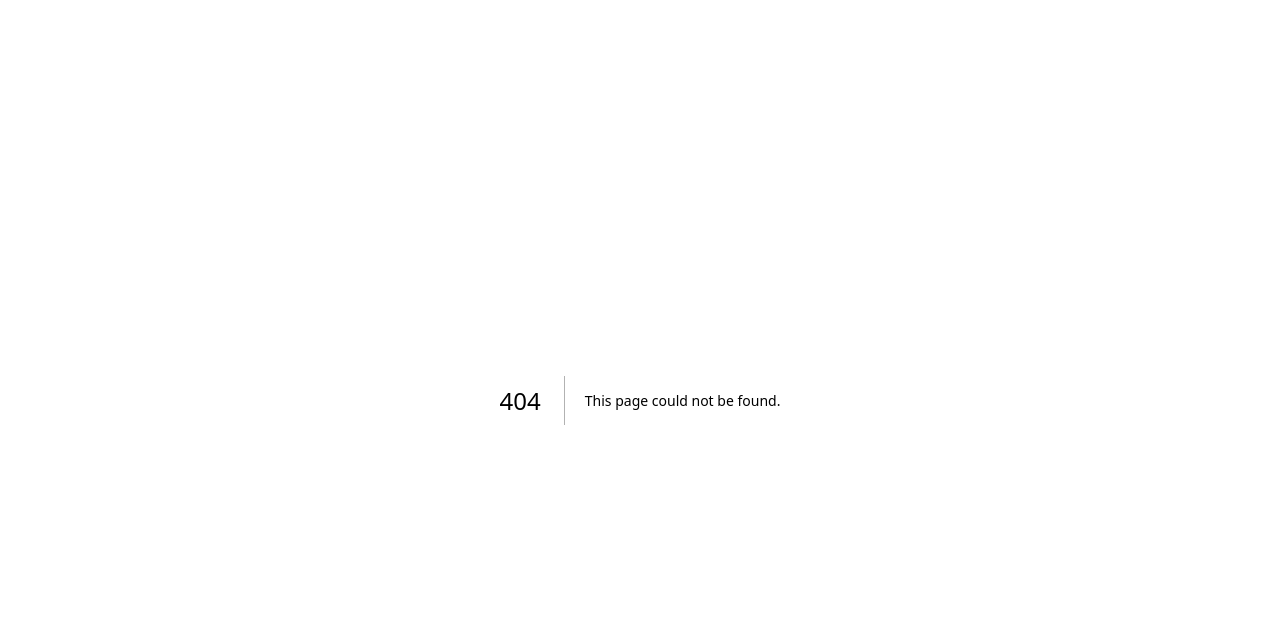
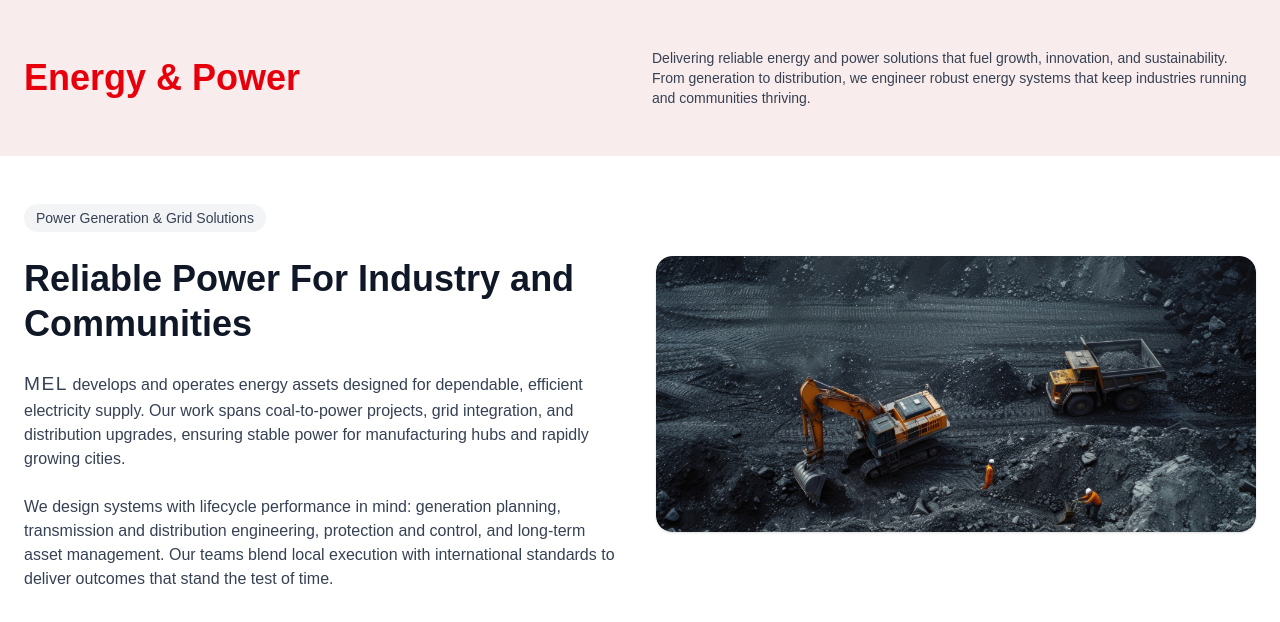
Before and after one commit to kimmierwang/morsa-energy, a Next.js app: page /power in a window 1280 px wide. Before the commit this address had no page. Shown: the top 622 px of the page. Built offline with nearby package versions, Linux system fonts and the light colour scheme.

Commit message:
Add new Energy & Power page
cgen-7ed8ba8a21ac45d5980e7d5aca70ba34

```diff
--- /dev/null
+++ b/app/power/page.tsx
@@ -0,0 +1,43 @@
+import Image from "next/image";
+import React from "react";
+
+export default function PowerPage() {
+  return (
+    <div className="bg-white text-gray-900">
+      {/* Hero banner */}
+      <section className="bg-[#f9ecec] py-12">
+        <div className="max-w-7xl mx-auto px-6">
+          <div className="grid grid-cols-1 md:grid-cols-2 gap-6 items-center">
+            <h1 className="text-3xl md:text-4xl font-bold text-red-600">Energy &amp; Power</h1>
+            <p className="text-sm text-gray-700">
+              Delivering reliable energy and power solutions that fuel growth, innovation, and sustainability. From generation to distribution, we engineer robust energy systems that keep industries running and communities thriving.
+            </p>
+          </div>
+        </div>
+      </section>
+
+      {/* Main content */}
+      <main className="max-w-7xl mx-auto px-6 py-12">
+        <div className="mb-6">
+          <span className="inline-block bg-gray-100 text-gray-700 px-3 py-1 rounded-full text-sm">Power Generation &amp; Grid Solutions</span>
+        </div>
+
+        <section className="grid grid-cols-1 md:grid-cols-2 gap-8 items-start">
+          <div>
+            <h2 className="text-3xl md:text-4xl font-extrabold leading-tight mb-6">Reliable Power For Industry and Communities</h2>
+            <p className="text-gray-700 mb-6">
+              <span className="mel-acronym">MEL</span> develops and operates energy assets designed for dependable, efficient electricity supply. Our work spans coal-to-power projects, grid integration, and distribution upgrades, ensuring stable power for manufacturing hubs and rapidly growing cities.
+            </p>
+            <p className="text-gray-700">
+              We design systems with lifecycle performance in mind: generation planning, transmission and distribution engineering, protection and control, and long-term asset management. Our teams blend local execution with international standards to deliver outcomes that stand the test of time.
+            </p>
+          </div>
+
+          <div className="overflow-hidden rounded-2xl shadow">
+            <Image src="/images/img5.jpg" alt="Power systems and infrastructure" width={900} height={580} className="w-full h-full object-cover rounded-2xl" />
+          </div>
+        </section>
+      </main>
+    </div>
+  );
+}
```
